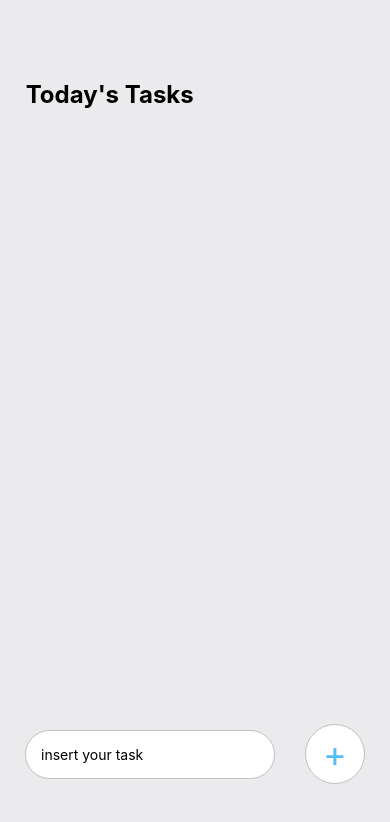
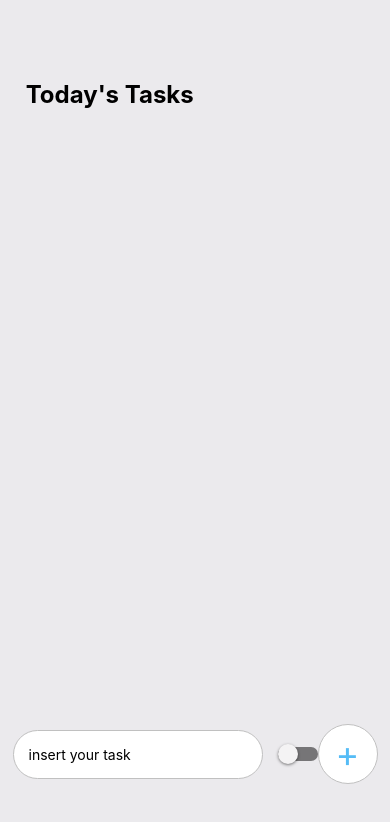
Before and after one commit to Arezou-Ghorbani/A-Ghorbani_Lab01, a React Native app: screen / in a window 390 px wide. Shown: the top 822 px of the page. Built offline with nearby package versions, Linux system fonts and the light colour scheme.

Commit message:
MySwitchComponent to showing Task status added to project

```diff
--- a/App.js
+++ b/App.js
@@ -1,8 +1,11 @@
 import { KeyboardAvoidingView, StyleSheet, Text, TextInput, View, Platform, TouchableOpacity, Keyboard } from 'react-native';
 import Task from './components/Task'
 import React, { useState } from 'react';
+import MySwitchComponent from './components/MySwitchComponent';
+
 export default function App() {
   const [task, setTask] = useState();
+
   const [taskItems, setTaskItems] = useState([]);
   const handleTask = () => {
     Keyboard.dismiss();
@@ -45,6 +48,8 @@ export default function App() {
       >
         <View style={styles.inputContainer}>
           <TextInput style={styles.input} placeholder={"insert your task"} value={task} onChangeText={text => setTask(text)} />
+          <MySwitchComponent va></MySwitchComponent>
+
           <TouchableOpacity onPress={handleTask}>
             <View style={styles.addWrapper}>
               <Text style={styles.addText}>+</Text>
@@ -85,7 +90,6 @@ const styles = StyleSheet.create({
     bottom: 60,
     width: '100%',
     flexDirection: 'column',
-
     justifyContent: 'space-between',
     alignItems: 'center'
   },
@@ -97,7 +101,7 @@ const styles = StyleSheet.create({
     borderColor: '#C0C0C0',
     borderWidth: 1,
     width: 250,
-    marginRight: 30
+    marginRight: 15
   },
   addWrapper: {
     width: 60,
--- /dev/null
+++ b/components/MySwitchComponent.js
@@ -0,0 +1,29 @@
+import React, {useState} from 'react';
+import {View, Switch, StyleSheet} from 'react-native';
+
+const MySwitchComponent = () => {
+  const [isEnabled, setIsEnabled] = useState(false);
+  const toggleSwitch = () => setIsEnabled(previousState => !previousState);
+
+  return (
+    <View style={styles.container}>
+      <Switch
+        trackColor={{false: '#767577', true: '#81b0ff'}}
+        thumbColor={isEnabled ? '#f5dd4b' : '#f4f3f4'}
+        ios_backgroundColor="#3e3e3e"
+        onValueChange={toggleSwitch}
+
+        value={isEnabled}
+      />
+    </View>
+  );
+};
+
+const styles = StyleSheet.create({
+  container: {
+    alignItems: 'center',
+    justifyContent: 'center',
+  },
+});
+
+export default MySwitchComponent;
--- a/components/Task.js
+++ b/components/Task.js
@@ -1,14 +1,20 @@
 import React from "react";
 import { View, Text, StyleSheet, TouchableOpacity } from "react-native";
+import Ionicons from '@expo/vector-icons/Ionicons';
+
 const Task = (props) => {
 
     return (
         <View style={styles.item}>
             <View style={styles.itemLeft}>
-                <TouchableOpacity style={styles.square}></TouchableOpacity>
+
+            <Ionicons name="checkmark-circle" size={32} color="green" />
+
                 <Text style={styles.itemText}> {props.text}</Text>
+
             </View>
-            <View style={styles.circular}></View>
+            <Ionicons name="trash" size={30} color="red" />
+
         </View>
 
     )
@@ -48,16 +54,5 @@ const styles = StyleSheet.create({
     },
 
 
-    circular: {
-        width: 12,
-        height: 12,
-        borderColor: '#55BCF6',
-        borderWidth: 2,
-        borderRadius: 5,
-
-    }
-
-
-
 })
 export default Task;
```
